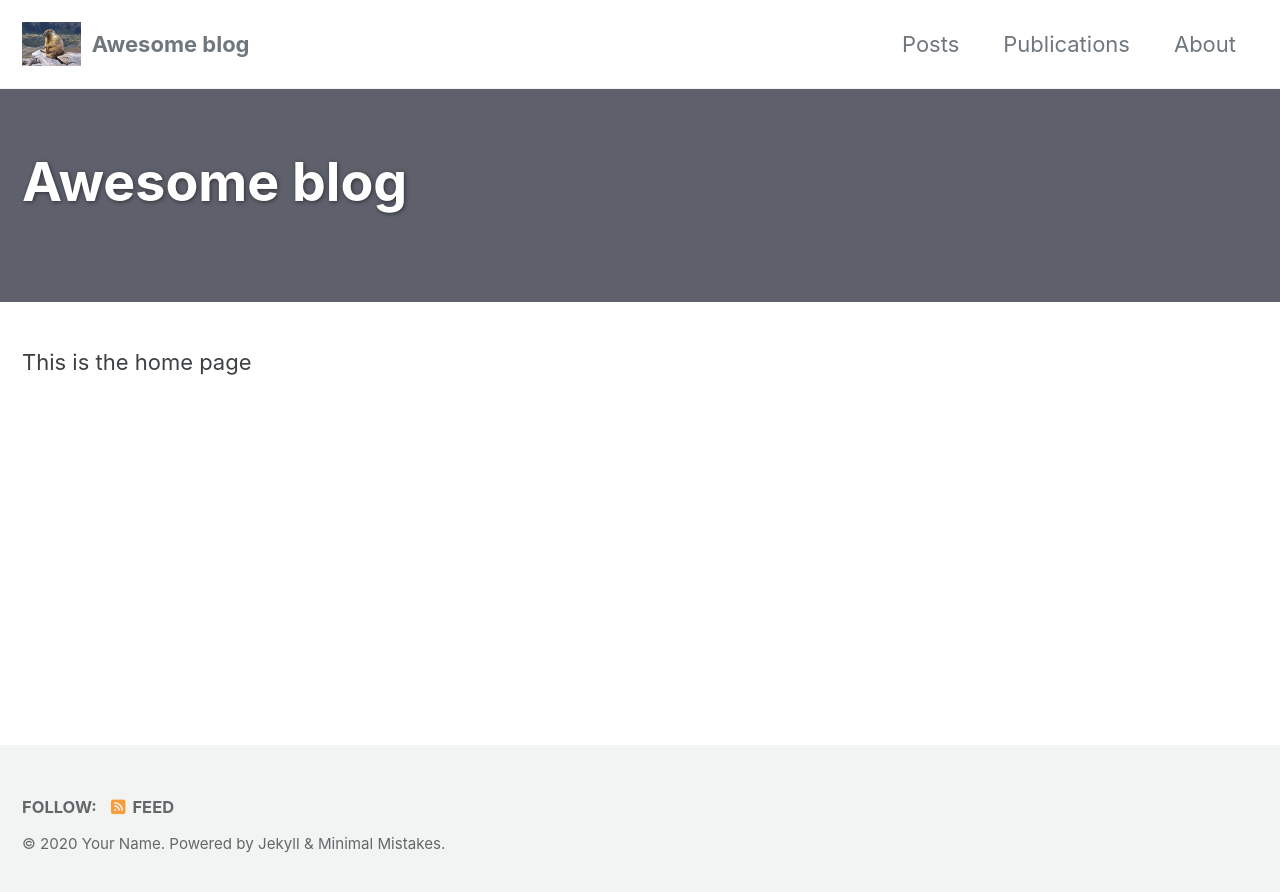
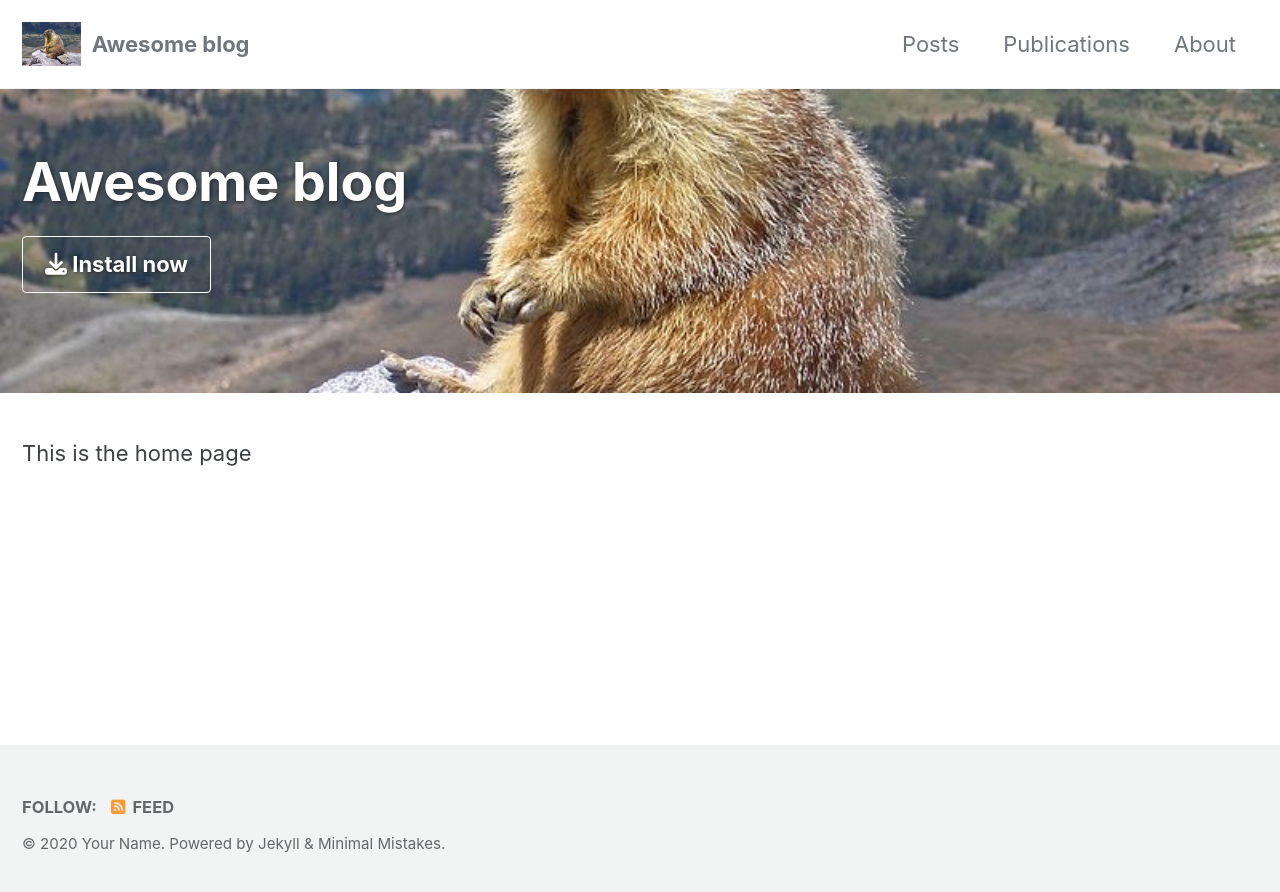
Before and after one commit to JuditSastre/test_blog, a Jekyll site: the page built from _pages/home.md, in a window 1280 px wide. Shown: the top 892 px of the page. Built offline with Jekyll 4.4.1, drawn with Linux system fonts in a browser that asks for light colours; cached includes are drawn as plain includes; nearby versions of some CDN libraries.

Commit message:
Update home.md

```diff
--- a/_pages/home.md
+++ b/_pages/home.md
@@ -4,6 +4,10 @@ permalink: /
 hidden: true
 header:
   overlay_color: "#5e616c"
+  overlay_image: /assets/images/Marmot-edit1.jpg
+  actions:
+    - label: "<i class='fas fa-download'></i> Install now"
+      url: "/docs/quick-start-guide/"
 ---
 
 This is the home page
```
